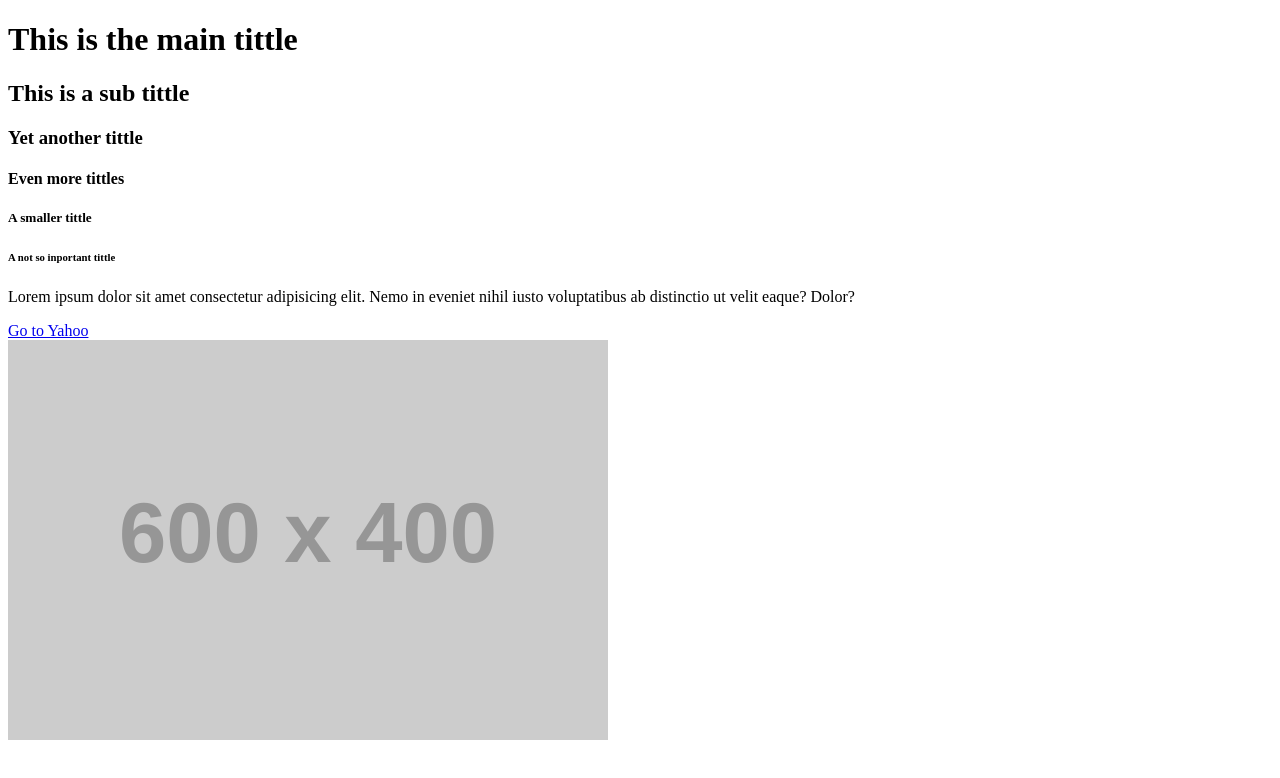
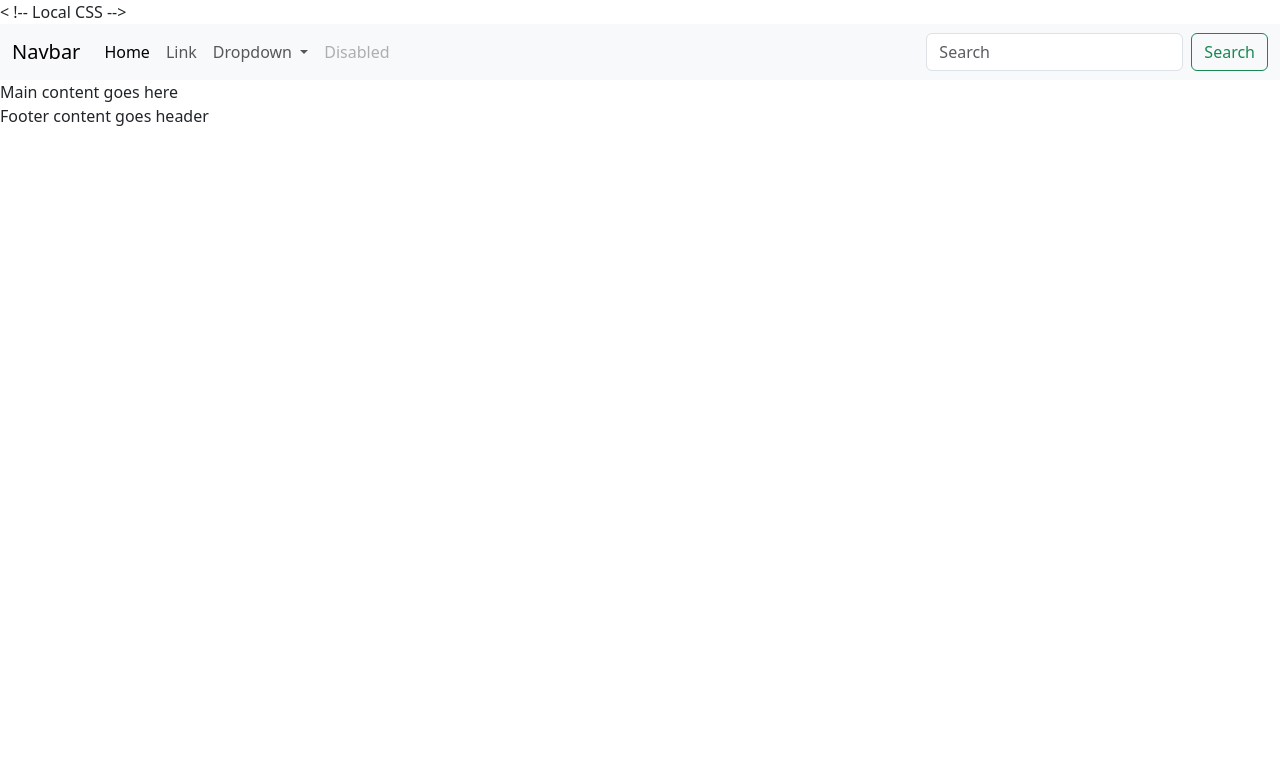
Before and after one commit to Arielpillkey/fall-2024, a plain HTML site: page index.html in a window 1280 px wide. Drawn offline with nearby package versions, Linux system fonts and the light colour scheme; placeholder pictures from the web are drawn by us.

Commit message:
Added navbar

```diff
--- a/index.html
+++ b/index.html
@@ -5,24 +5,74 @@
   <meta http-equiv="X-UA-Compatible" content="IE=edge">
   <meta name="viewport" content="width=device-width, initial-scale=1.0">
   <title>My Codepen Webcite</title>
+
+<!--Bootstrap CSS CDN-->
+<link href="https://cdn.jsdelivr.net/npm/bootstrap@5.3.3/dist/css/bootstrap.min.css" rel="stylesheet" integrity="sha384-QWTKZyjpPEjISv5WaRU9OFeRpok6YctnYmDr5pNlyT2bRjXh0JMhjY6hW+ALEwIH" crossorigin="anonymous">
+
+< !-- Local CSS -->
+  <link href="css/styles.css" rel="stylesheet" />
 </head>
 <body>
 
-  <h1>This is the main tittle</h1>
-  <h2>This is a sub tittle </h2>
-  <h3>Yet another tittle</h3>
-  <h4>Even more tittles</h4>
-  <h5>A smaller tittle</h5>
-  <h6>A not so inportant tittle</h6>
 
-<p>Lorem ipsum dolor sit amet consectetur adipisicing elit. Nemo in eveniet nihil iusto voluptatibus ab distinctio ut velit eaque? Dolor?</p>
 
-     <a href="https://www.blinn.edu" target="blank">Go to Yahoo</a>
-    <br/>
 
-    <a href="https://www.blinn.edu" target="blank">
-    <img src="https://dummyimage.com/600x400/228bd1/e617b6.jpg&text=My+Pratice+Graphic" />
-    </a>
+<header>
+
+  <!--Begins Top Navbar-->
+  <nav class="navbar navbar-expand-lg bg-body-tertiary">
+    <div class="container-fluid">
+      <a class="navbar-brand" href="#">Navbar</a>
+      <button class="navbar-toggler" type="button" data-bs-toggle="collapse" data-bs-target="#navbarSupportedContent" aria-controls="navbarSupportedContent" aria-expanded="false" aria-label="Toggle navigation">
+        <span class="navbar-toggler-icon"></span>
+      </button>
+      <div class="collapse navbar-collapse" id="navbarSupportedContent">
+        <ul class="navbar-nav me-auto mb-2 mb-lg-0">
+          <li class="nav-item">
+            <a class="nav-link active" aria-current="page" href="#">Home</a>
+          </li>
+          <li class="nav-item">
+            <a class="nav-link" href="#">Link</a>
+          </li>
+          <li class="nav-item dropdown">
+            <a class="nav-link dropdown-toggle" href="#" role="button" data-bs-toggle="dropdown" aria-expanded="false">
+              Dropdown
+            </a>
+            <ul class="dropdown-menu">
+              <li><a class="dropdown-item" href="#">Action</a></li>
+              <li><a class="dropdown-item" href="#">Another action</a></li>
+              <li><hr class="dropdown-divider"></li>
+              <li><a class="dropdown-item" href="#">Something else here</a></li>
+            </ul>
+          </li>
+          <li class="nav-item">
+            <a class="nav-link disabled" aria-disabled="true">Disabled</a>
+          </li>
+        </ul>
+        <form class="d-flex" role="search">
+          <input class="form-control me-2" type="search" placeholder="Search" aria-label="Search">
+          <button class="btn btn-outline-success" type="submit">Search</button>
+        </form>
+      </div>
+    </div>
+  </nav>
+  <!--Ends Top Navbar-->
+</header>
+
+
+<main>
+  Main content goes here
+</main>
+
+<footer>
+   Footer content goes header
+</footer>
+
+<!--Javas goes here-->
+<div>
+  <!-- Bootstrap JS CDN-->
+  <script src="https://cdn.jsdelivr.net/npm/bootstrap@5.3.3/dist/js/bootstrap.bundle.min.js" integrity="sha384-YvpcrYf0tY3lHB60NNkmXc5s9fDVZLESaAA55NDzOxhy9GkcIdslK1eN7N6jIeHz" crossorigin="anonymous"></script>
+</div>
 
 </body>
 </html>
```
Also changed, not shown: -exercise/pratice -01.html (added, +31 -0 lines).
